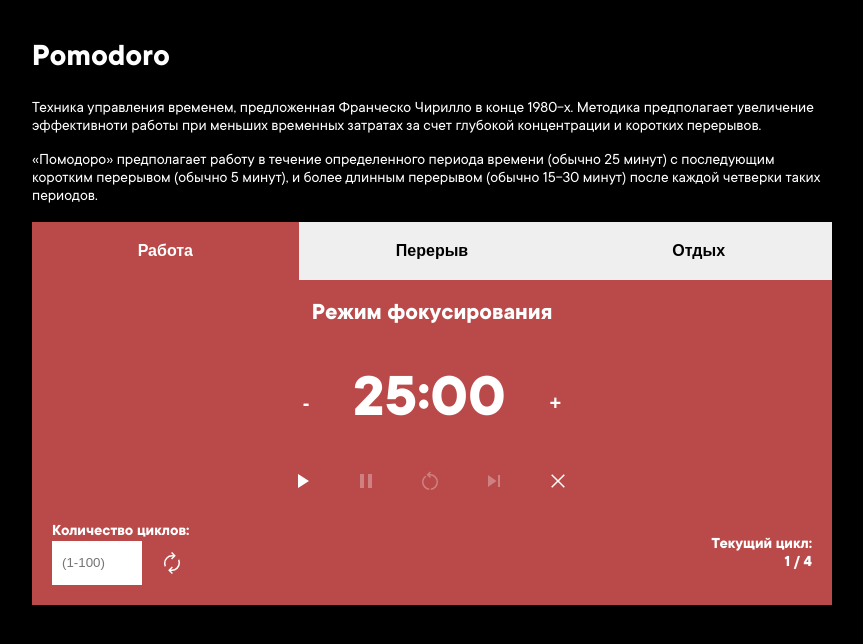
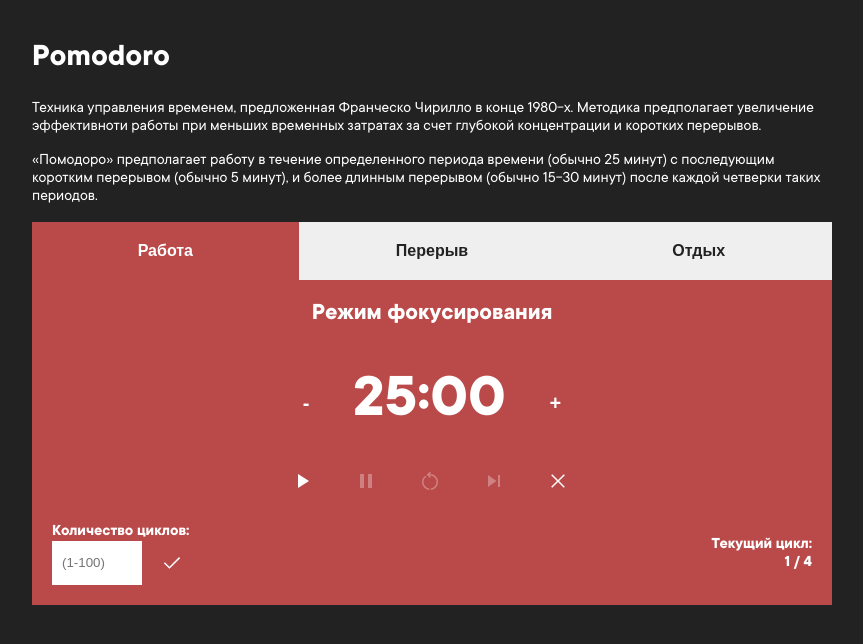
Before and after one commit to DmitriySavenok/pomodoro-app, a plain HTML site: page index.html in a window 1280 px wide. Shown: the whole page, without its empty margins (208-1071 px from the left). Drawn offline with Linux system fonts and the light colour scheme.

Commit message:
confirm icon update

```diff
--- a/index.html
+++ b/index.html
@@ -84,8 +84,7 @@
                   class="necessary-cycles-input" placeholder="(1-100)">
                 <button id="setCyclesBtn" title="Подтверить" class="timer-control-button"><svg
                     xmlns="http://www.w3.org/2000/svg" height="24" viewBox="0 -960 960 960" width="24">
-                    <path
-                      d="M196-331q-20-36-28-72.5t-8-74.5q0-131 94.5-225.5T480-798h43l-80-80 39-39 149 149-149 149-40-40 79-79h-41q-107 0-183.5 76.5T220-478q0 29 5.5 55t13.5 49l-43 43ZM476-40 327-189l149-149 39 39-80 80h45q107 0 183.5-76.5T740-479q0-29-5-55t-15-49l43-43q20 36 28.5 72.5T800-479q0 131-94.5 225.5T480-159h-45l80 80-39 39Z" />
+                    <path d="M378-246 154-470l43-43 181 181 384-384 43 43-427 427Z" />
                   </svg></button>
               </div>
             </div>
--- a/styles.css
+++ b/styles.css
@@ -1,5 +1,5 @@
 :root{
-  --dark-color: #000;
+  --dark-color: #222;
   --pomodoro-color: #ba4949;
   --short-break-color: #38858a;
   --long-break-color: #397997;
@@ -53,6 +53,7 @@ body {
   cursor: pointer;
   font-size: 16px;
   font-weight: 700;
+  color: var(--dark-color);
 }
 
 .active-tab {
```
